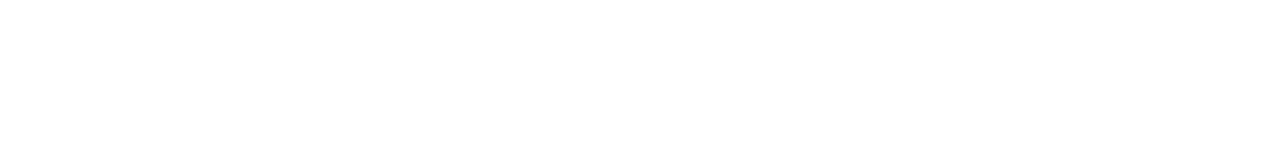
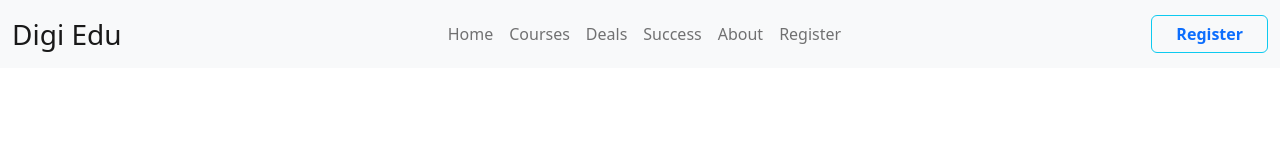
Before and after one commit to Muntofa/digiTechEdu-website, a plain HTML site: page index.html in a window 1280 px wide. Drawn offline with nearby package versions, Linux system fonts and the light colour scheme.

Commit message:
nav bar ok

```diff
--- a/index.html
+++ b/index.html
@@ -6,8 +6,68 @@
     <meta name="viewport" content="width=device-width, initial-scale=1.0">
     <title>Digi Edu</title>
     <link rel="stylesheet" href="style.css">
+    <link href="https://cdn.jsdelivr.net/npm/bootstrap@5.2.0/dist/css/bootstrap.min.css" rel="stylesheet" integrity="sha384-gH2yIJqKdNHPEq0n4Mqa/HGKIhSkIHeL5AyhkYV8i59U5AR6csBvApHHNl/vI1Bx" crossorigin="anonymous">
 </head>
 <body>
+    <!-- nav section  -->
+    <section>
+        <nav class="navbar navbar-expand-lg bg-light">
+            <div class="container-fluid">
+              <button class="navbar-toggler" type="button" data-bs-toggle="collapse" data-bs-target="#navbarTogglerDemo03" aria-controls="navbarTogglerDemo03" aria-expanded="false" aria-label="Toggle navigation">
+                <span class="navbar-toggler-icon"></span>
+              </button>
+              <a class="navbar-brand fs-3 text" href="#">Digi Edu</a>
+              <div class="collapse navbar-collapse" id="navbarTogglerDemo03">
 
+                <ul class="navbar-nav me-auto mb-2 mb-lg-0">
+                  <!-- <li class="nav-item">
+                    <a class="nav-link active" aria-current="page" href="#">Home</a>
+                  </li>
+                  <li class="nav-item">
+                    <a class="nav-link" href="#">Link</a>
+                  </li>
+                  <li class="nav-item">
+                    <a class="nav-link disabled">Disabled</a>
+                  </li> -->
+                </ul>
+
+                <ul class="navbar-nav me-auto mb-2 mb-lg-0">
+                    <!-- <li class="nav-item">
+                      <a class="nav-link active" aria-current="page" href="#">Home</a>
+                    </li> -->
+                    <li class="nav-item">
+                      <a class="nav-link" href="#">Home</a>
+                    </li>
+                    <li class="nav-item">
+                      <a class="nav-link" href="#">Courses</a>
+                    </li>
+                    <li class="nav-item">
+                      <a class="nav-link" href="#">Deals</a>
+                    </li>
+                    <li class="nav-item">
+                      <a class="nav-link" href="#">Success</a>
+                    </li>
+                    <li class="nav-item">
+                      <a class="nav-link" href="#">About</a>
+                    </li>
+                    <li class="nav-item">
+                      <a class="nav-link" href="#">Register</a>
+                    </li>
+                    <!-- <li class="nav-item">
+                      <a class="nav-link disabled">Disabled</a>
+                    </li> -->
+                  </ul>
+
+                <form class="d-flex" role="search">
+                  <!-- <input class="form-control me-2" type="search" placeholder="Search" aria-label="Search"> -->
+                  <button class="px-4 btn border border-info text-primary fs-6 text fw-bolder" type="submit">Register</button>
+                </form>
+              </div>
+            </div>
+          </nav>
+    </section>
+
+
+    <script src="https://cdn.jsdelivr.net/npm/bootstrap@5.2.0/dist/js/bootstrap.bundle.min.js" integrity="sha384-A3rJD856KowSb7dwlZdYEkO39Gagi7vIsF0jrRAoQmDKKtQBHUuLZ9AsSv4jD4Xa" crossorigin="anonymous"></script>
 </body>
 </html>
```
